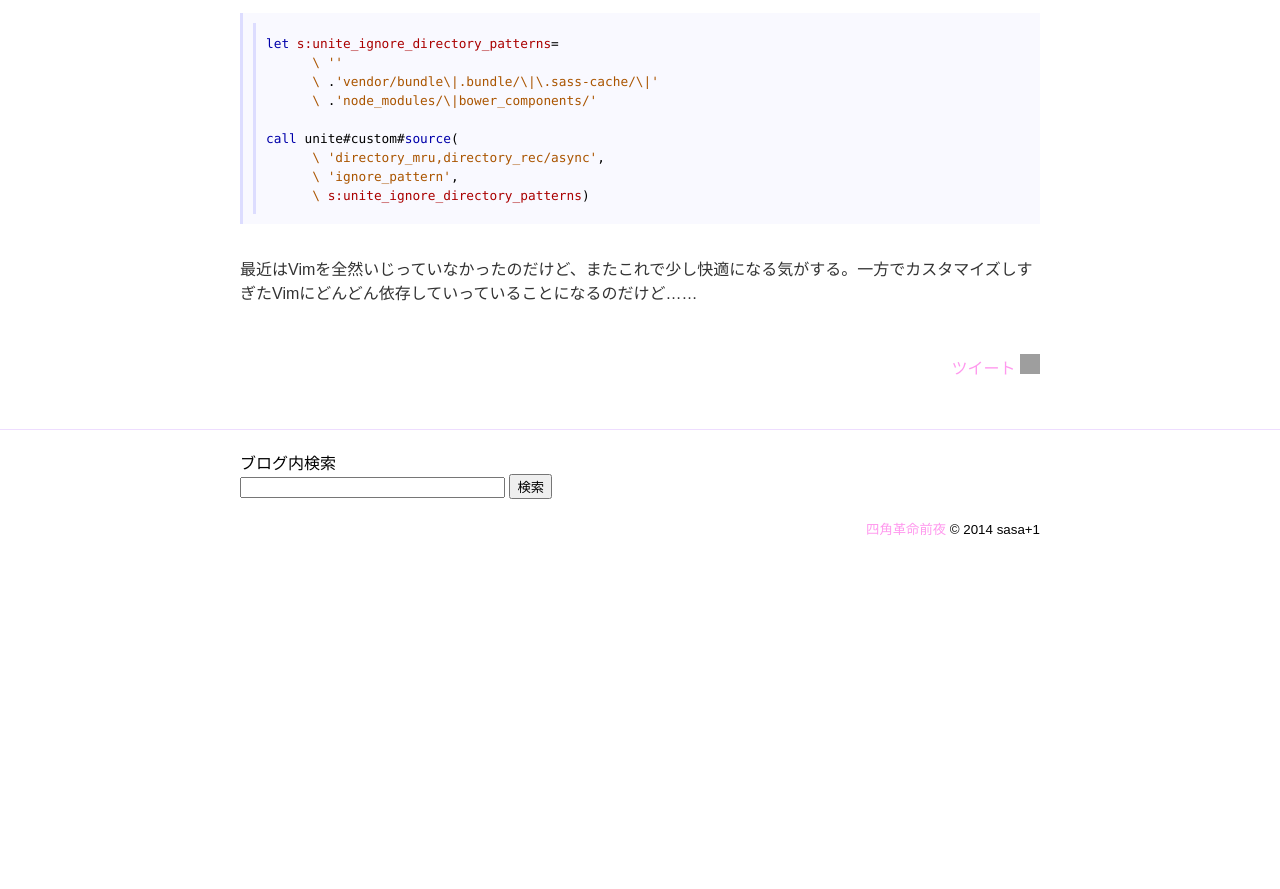
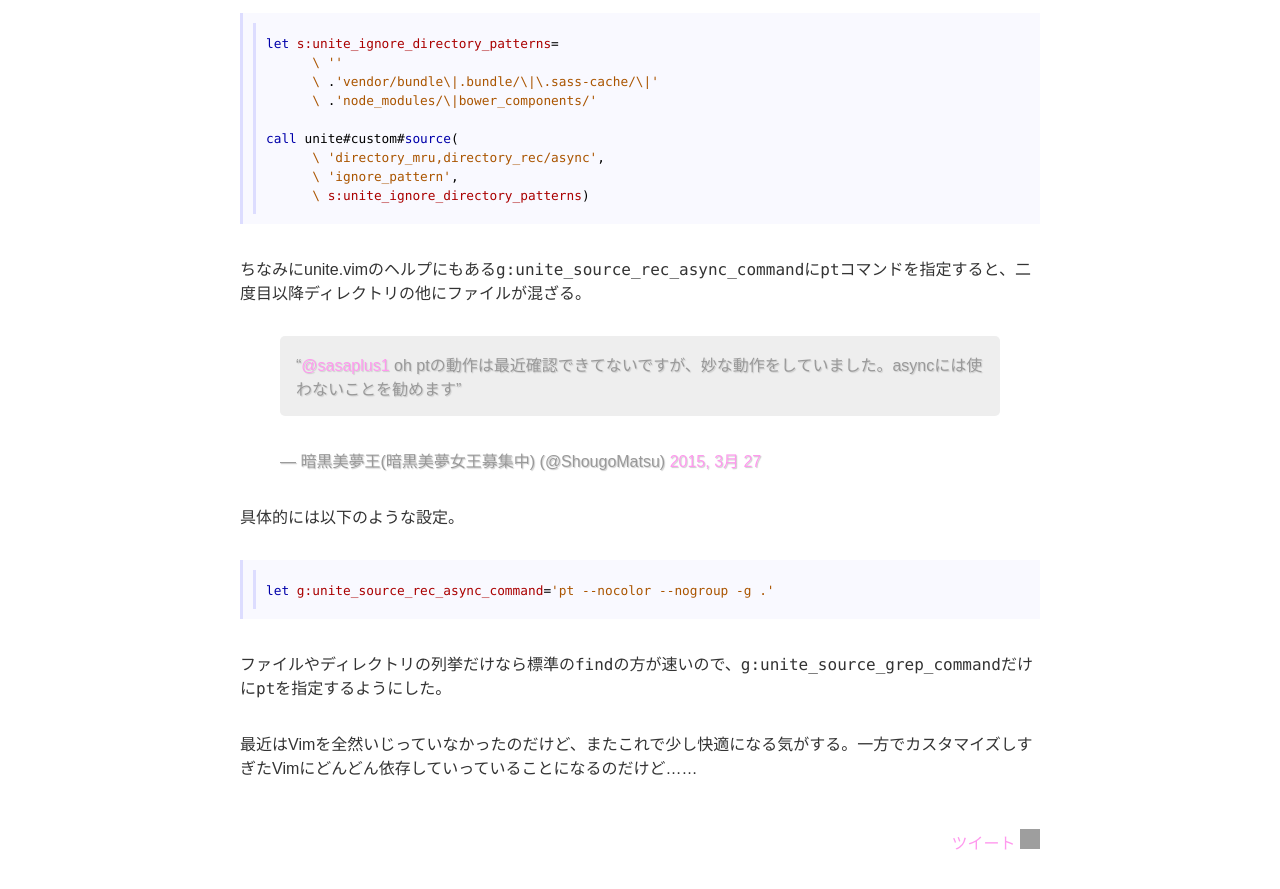
Before and after one commit to sasaplus1/blog, a Jekyll site: the page built from _posts/2015/03/29/2015-03-29-01.md, in a window 1280 px wide and 900 px high, scrolled down 1834 px. Shown: the top 889 px of the window. Built offline with Jekyll 4.4.1, drawn with Linux system fonts in a browser that asks for light colours; nearby versions of some CDN libraries; Markdown is read by kramdown in place of the engine named in the settings; comment, search, counter and statistics services are not loaded; before the commit the page ends 2392 px from its top, so only the background shows below that; grey boxes are pictures that could not be loaded.

Commit message:
added post

````diff
--- a/_posts/2015/03/29/2015-03-29-01.md
+++ b/_posts/2015/03/29/2015-03-29-01.md
@@ -68,4 +68,18 @@ call unite#custom#source(
       \ s:unite_ignore_directory_patterns)
 ```
 
+ちなみにunite.vimのヘルプにもある`g:unite_source_rec_async_command`に`pt`コマンドを指定すると、二度目以降ディレクトリの他にファイルが混ざる。
+
+<blockquote class="twitter-tweet" lang="ja"><p><a href="https://twitter.com/sasaplus1">@sasaplus1</a> oh&#10;ptの動作は最近確認できてないですが、妙な動作をしていました。asyncには使わないことを勧めます</p>&mdash; 暗黒美夢王(暗黒美夢女王募集中) (@ShougoMatsu) <a href="https://twitter.com/ShougoMatsu/status/581387646439583744">2015, 3月 27</a></blockquote>
+
+具体的には以下のような設定。
+
+```vim
+let g:unite_source_rec_async_command='pt --nocolor --nogroup -g .'
+```
+
+ファイルやディレクトリの列挙だけなら標準の`find`の方が速いので、`g:unite_source_grep_command`だけに`pt`を指定するようにした。
+
 最近はVimを全然いじっていなかったのだけど、またこれで少し快適になる気がする。一方でカスタマイズしすぎたVimにどんどん依存していっていることになるのだけど……
+
+<script async src="//platform.twitter.com/widgets.js" charset="utf-8"></script>
````
